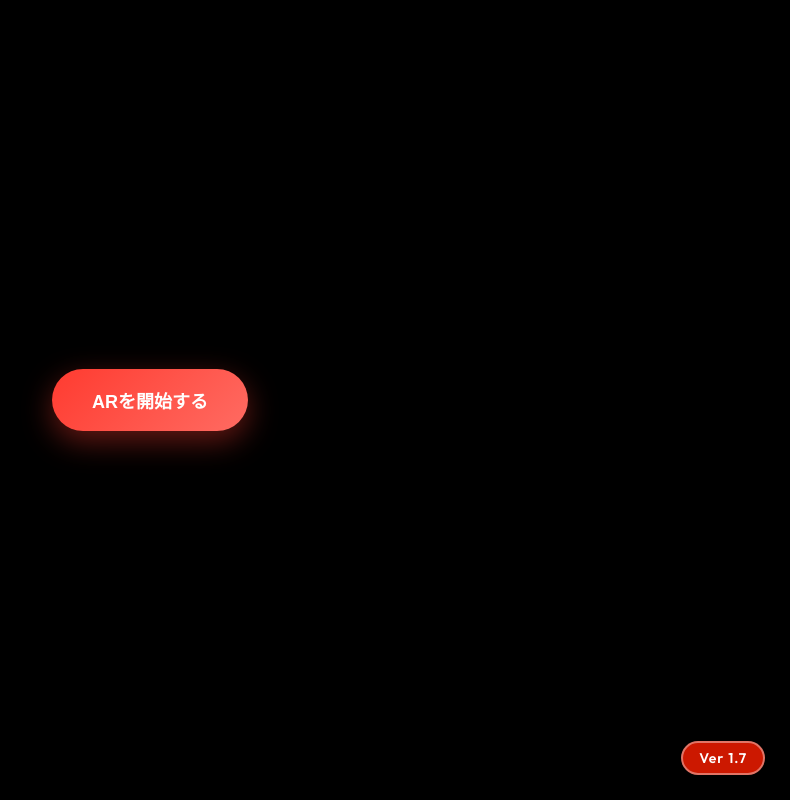
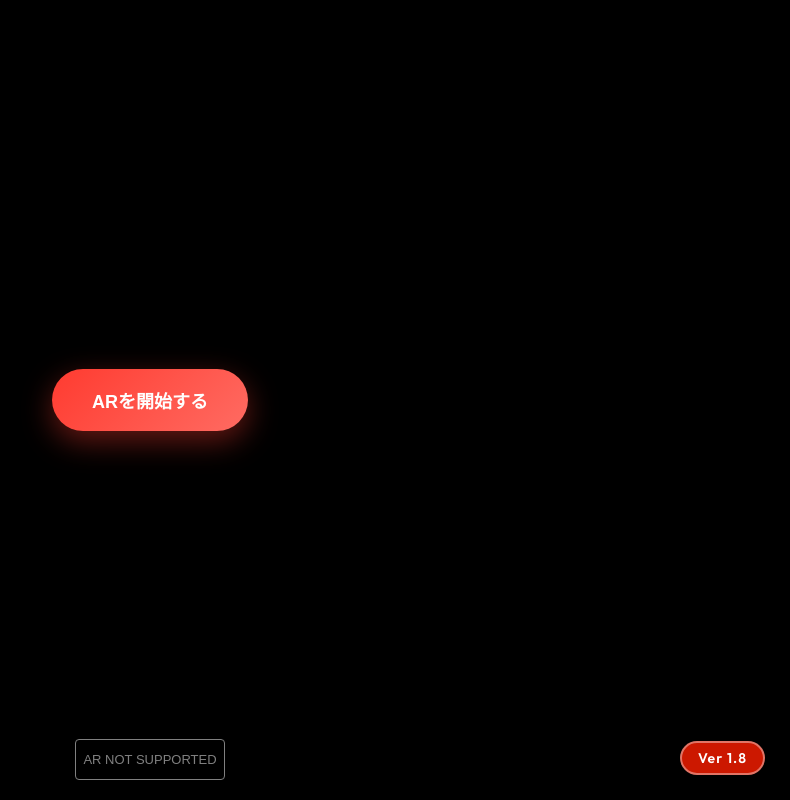
Before and after one commit to monzi55/AR_pole, a plain HTML site: page index.html in a window 1280 px wide. Both pictures are taken after a click on the button "ARを開始する". Shown: the whole page, without its empty margins (490-1280 px from the left). Drawn offline with nearby package versions, Linux system fonts and the light colour scheme.

Commit message:
Add files via upload

```diff
--- a/index.html
+++ b/index.html
@@ -54,7 +54,7 @@
         <button id="ui-show-btn">元に戻す</button>
     </div>
 
-    <div id="version-badge">Ver 1.7</div>
+    <div id="version-badge">Ver 1.8</div>
 
     <!-- AR Start Button (managed by Three.js ARButton, but we can customize or use our own) -->
     <div id="ar-start-container">
--- a/main.js
+++ b/main.js
@@ -21,8 +21,14 @@ const screenshotInstruction = document.getElementById('screenshot-instruction');
 const versionBadge = document.getElementById('version-badge');
 const instructionText = document.getElementById('instruction-text');
 
-init();
-animate();
+versionBadge.innerText = 'Ver 1.8';
+
+try {
+    init();
+    animate();
+} catch (err) {
+    console.error('Initialization failed:', err);
+}
 
 function init() {
     container = document.createElement('div');
@@ -54,9 +60,18 @@ function init() {
         domOverlay: { root: uiOverlay }
     });
 
+    // Some browsers require the button to be in the DOM to trigger click events
+    arButton.style.display = 'none';
+    container.appendChild(arButton);
+
     // Replace standard button with our custom styled one
     startBtn.addEventListener('click', () => {
-        arButton.click();
+        try {
+            arButton.click();
+        } catch (err) {
+            console.error('AR Click failed:', err);
+            alert('ARの起動に失敗しました。');
+        }
     });
 
     renderer.xr.addEventListener('sessionstart', () => {
```
